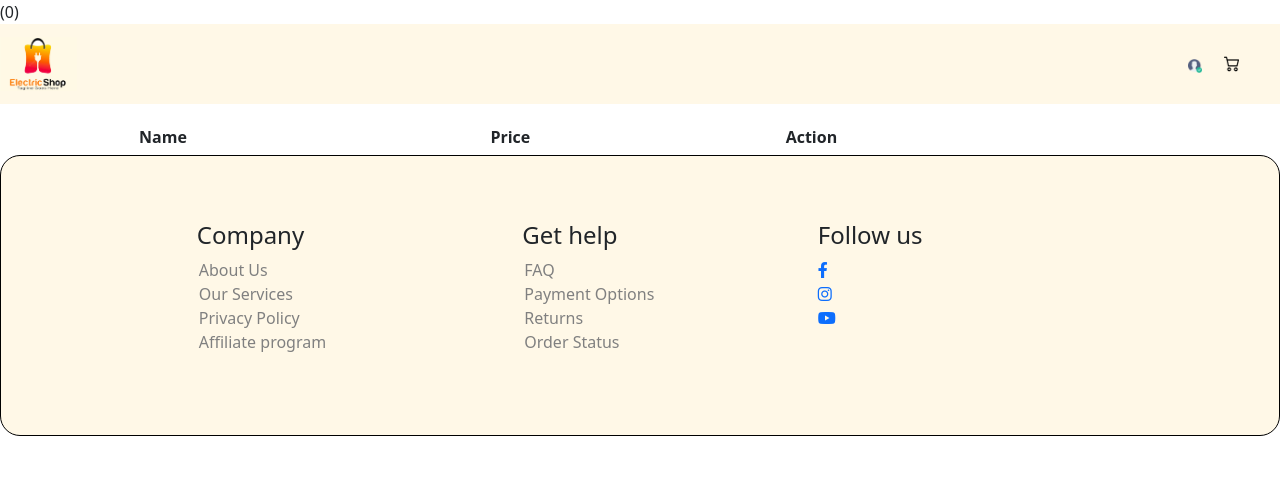
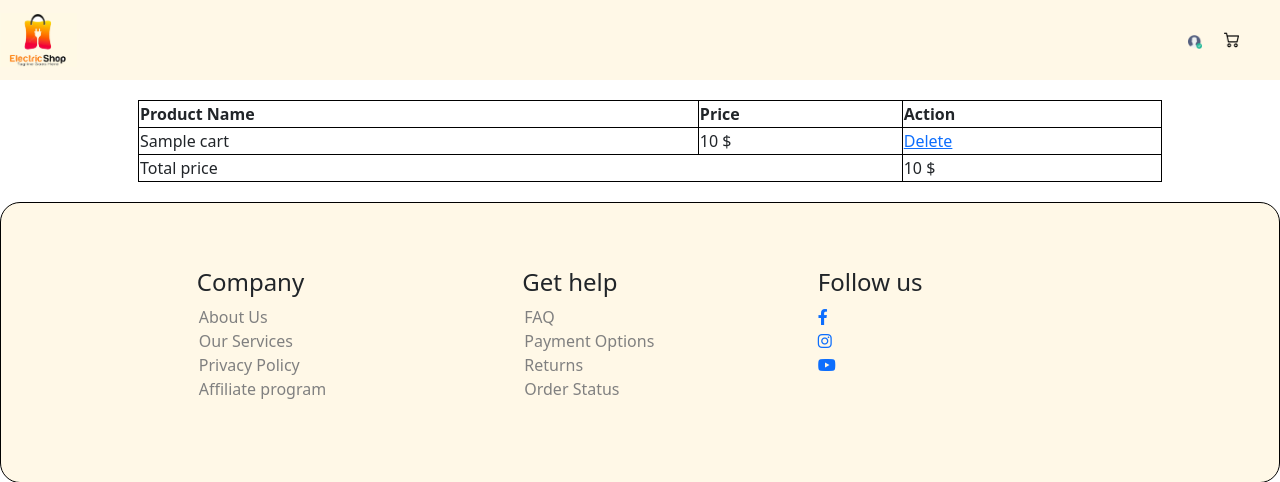
Before and after one commit to minhimmaturity/ASM_shopping_app, a PHP site: page /cart.php in a window 1280 px wide. Shown: the top 482 px of the page. Run offline with PHP 8.4, Linux system fonts and the light colour scheme; tables that the repository leaves empty or names only in its code hold one stand-in row (values such as "Sample post"); lists and menus that the app fills with data are empty; some libraries are stand-ins or nearby versions.

Commit message:
sadasdasd

```diff
--- a/admin.php
+++ b/admin.php
@@ -11,6 +11,7 @@
   <meta http-equiv="X-UA-Compatible" content="IE=edge" />
   <meta name="viewport" content="width=device-width, initial-scale=1.0" />
   <link rel="stylesheet" href="asm.css" />
+  <link rel="stylesheet" type="text/css" href="https://cdnjs.cloudflare.com/ajax/libs/font-awesome/6.1.2/css/all.min.css">
   <title>
     Admin
   </title>
@@ -202,7 +203,7 @@
               ?>
             </select>
           </div>
-          <input type="text" class="insertForm" name="specificDescription" value = "" placeholder = "Please enter specific description">
+          <input type="text" class="insertForm" name="specificDescription" value="" placeholder="Please enter specific description">
           <button type="submit" class="btn btn-primary" id="submitButton" name="submit">Submit</button>
         </form>
       <?php
--- a/asm.css
+++ b/asm.css
@@ -193,7 +193,6 @@
   margin-bottom: 4%;
   text-decoration: none;
   cursor: auto;
-  margin-left: 75px;
 }
 .productIMG {
   width: 100%;
@@ -215,6 +214,7 @@
   margin-top: 4%;
   margin-bottom: 4%;
 }
+
 /* login and register */
 .login-form {
   width: 100%;
@@ -420,3 +420,20 @@ ul {
   border: 1px solid black;
   display: inherit;
 }
+
+/* cart */
+.cartTable tr {
+  border: 1px solid black;
+}
+
+.cartTable th {
+  border: 1px solid black;
+}
+
+.cartTable td {
+  border: 1px solid black;
+}
+
+.cartTable {
+  margin-bottom: 20px;
+}
--- a/cart.php
+++ b/cart.php
@@ -1,3 +1,7 @@
+<?php
+session_start();
+?>
+
 <!DOCTYPE html>
 <html lang="en">
 
@@ -19,6 +23,8 @@
 </head>
 <?php
 include_once("dbasm.php");
+$sql = "select sum(price) from cart";
+$total_money = query($sql);
 ?>
 
 <body class="body" style="padding: 0; margin: 0">
@@ -36,42 +42,33 @@ include_once("dbasm.php");
         </div>
     </div>
     <div class="contentContainer">
+        <?php
+        ?>
         <div class="productDisplayArea" id="productDisplayArea">
-            <table style="width: 100%">
+            <table style="width: 100%" class="cartTable">
                 <tr>
-                    <th>Name</th>
+                    <th>Product Name</th>
                     <th>Price</th>
                     <th>Action</th>
                 </tr>
                 <?php
-                if (isset($_SESSION['cart'])) {
-                    $total = 0;
-                    foreach ($_SESSION['cart'] as $keys => $values) {
+                $sql = "select * from cart";
+                $cart = query($sql);
+                for ($i = 0; $i < count($cart); $i++) {
                 ?>
-                        <tr>
-                            <td> <?php echo $values["product_name"] ?> </td>
-                            <td> <?php echo $values["product_price"] ?> $ </td>
-                            <td> <a href="user.php?action=delete&id=<?php echo $values['product_id']; ?>">Delete</> </a> </td>
-                        </tr>
-                    <?php
-                        $total = $total + (count($values['product_price']) * $values['price']);
-                    }
-                    ?>
-                    <td class="totalPrice" colspan="3">Total: $<?php echo number_format($total); ?></td>
+                    <tr>
+                        <td> <?= $cart[$i][1] ?> </td>
+                        <td> <?= $cart[$i][2] ?> $ </td>
+                        <td>
+                            <a href="cart.php?deleteid=<?= $cart[$i][0] ?>">Delete</a>
+                        </td>
+                    </tr>
                 <?php
                 }
-                if (isset($_GET["action"])) {
-                    if ($_GET["action"] == "delete") {
-                        foreach ($_SESSION["cart"] as $keys => $values) {
-                            if ($values["product_id"] == $_GET["id"]) {
-                                unset($_SESSION['cart'][$keys]);
-                                echo '<script>alert("Item Removed")</script>';
-                                echo '<script>window.location="cart.php"</script>';
-                            }
-                        }
-                    }
-                }
                 ?>
+                <td colspan="2"> Total price </td>
+                <td> <?= $total_money[0][0] ?> $ </td>
+
             </table>
         </div>
     </div>
@@ -108,5 +105,13 @@ include_once("dbasm.php");
         </div>
     </div>
 </footer>
+<?php
+if (isset($_GET['deleteid'])) {
+    $id = $_GET['deleteid'];
+    echo "<script> '" . $id . "' </script>";
+    $sql = "delete from cart where id = '" . $id . "'";
+    query($sql);
+}
+?>
 
 </html>
--- a/dbasm.php
+++ b/dbasm.php
@@ -29,10 +29,10 @@ function query ($sql = "") {
 }
 ?>
 <?php
-if(isset($_SESSION['cart'])) {
-    $count = count($_SESSION['cart']);
-    echo "<span id = 'cartCount'> ($count) </span>";
-} else {
-    echo "<span id= 'cartCount'> (0) </span>";
-}
+// if(isset($_SESSION['cart'])) {
+//     $count = count($_SESSION['cart']);
+//     echo "<span id = 'cartCount'> ($count) </span>";
+// } else {
+//     echo "<span id= 'cartCount'> (0) </span>";
+// }
 ?>
```
Also changed, not shown: login.php (+27 -9 lines), product.php (+43 -0 lines), user.php (+54 -33 lines), 1 other file.
